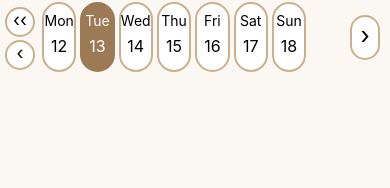
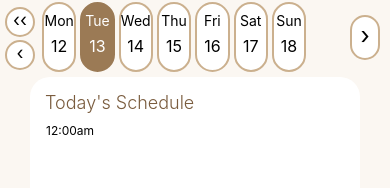
Before and after one commit to ImJehtts/Cally, a React Native app: screen / in a window 390 px wide. Shown: the part 122-310 px from the top of the page. Built offline with nearby package versions, Linux system fonts and the light colour scheme.

Commit message:
Started daytasks component
Need to consider how we want to deal with the hourly tasks.
Considering component within component.

```diff
--- a/App.js
+++ b/App.js
@@ -1,9 +1,10 @@
-import { StyleSheet, Text, View, TouchableOpacity } from 'react-native';
+import { StyleSheet, Text, View, TouchableOpacity, ScrollView } from 'react-native';
 import {SafeAreaView, SafeAreaProvider} from 'react-native-safe-area-context';
 import { Dropdown } from 'react-native-element-dropdown';
 import React, { useEffect } from 'react';
 import { useState } from 'react';
 import Weekdays from './components/weekdays';
+import Daytasks from './components/daytasks';
 
 
 export default function App() {
@@ -166,6 +167,10 @@ export default function App() {
             >›</Text>
           </TouchableOpacity>
         </View>
+        <ScrollView style={styles.scheduleScroll}>
+          <Text style={styles.todayHeader}>Today's Schedule</Text>
+          <Daytasks/>
+        </ScrollView>
       </SafeAreaView>
     </SafeAreaProvider>
   );
@@ -250,4 +255,15 @@ const styles = StyleSheet.create({
     borderColor: '#CBB08E',
     borderWidth: 2.5,
   },
+  todayHeader: {
+    marginTop: 15,
+    marginLeft: 15,
+    fontSize: 18,
+    fontWeight: '350',
+    color: '#7A5C3E',
+  },
+  scheduleScroll: {
+    backgroundColor: '#FFFFFF',
+    borderRadius: 20,
+  },
 });
--- /dev/null
+++ b/components/daytasks.js
@@ -0,0 +1,24 @@
+import React from 'react';
+import { View, Text, StyleSheet } from 'react-native';
+
+const DayTasks = () => {
+    return (
+        <View style={styles.taskofHour}>
+            <Text style={styles.hour}>12:00am</Text>
+        </View>
+    );
+};
+
+const styles = StyleSheet.create({
+    taskofHour: {
+        marginTop: 10,
+        marginLeft: 16,
+    },
+    hour: {
+        fontSize: 12,
+        color: '#000000',
+        fontWeight: '400',
+    },
+});
+
+export default DayTasks;
```
